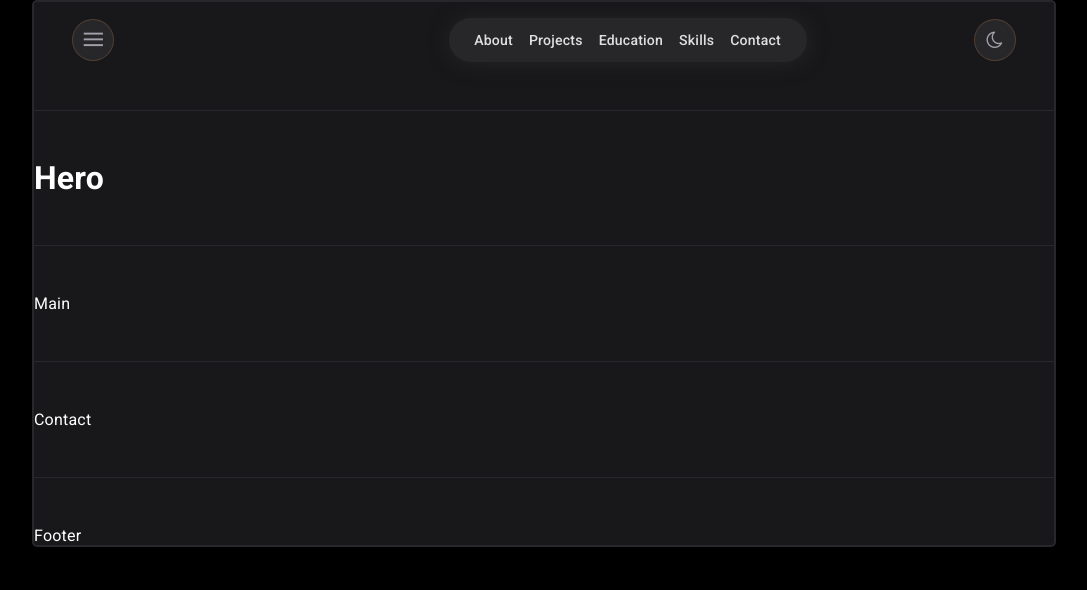
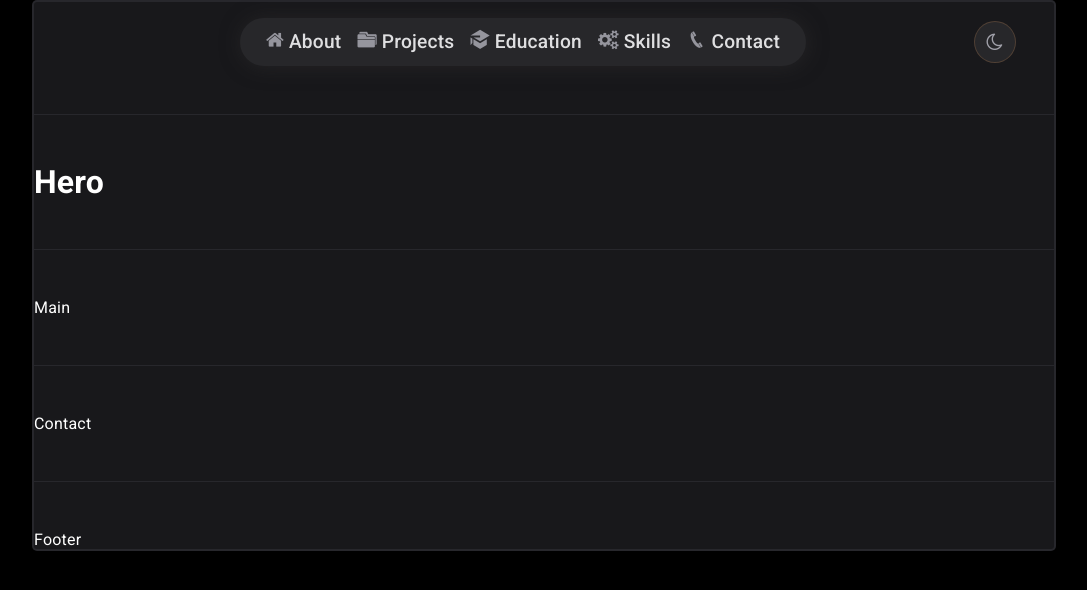
Before and after one commit to Mohamed-khaled0/My-Portfolio-ReactJS, a React (Vite) app: page / in a window 1280 px wide. Shown: the top 590 px of the page, without its empty margins (96-1183 px from the left). Built offline with nearby package versions, Linux system fonts and the light colour scheme.

Commit message:
Add icons to the header

```diff
--- a/public/style.css
+++ b/public/style.css
@@ -43,9 +43,7 @@
 .icon-home:before {
   content: "\f015";
 }
-.icon-cogs:before {
-  content: "\f085";
-}
+
 .icon-gears:before {
   content: "\f085";
 }
--- a/src/components/1-header/Header.jsx
+++ b/src/components/1-header/Header.jsx
@@ -18,19 +18,19 @@ export default function Header() {
         <nav>
           <ul className="flex">
             <li>
-              <a href="">About</a>
+              <a href=""><span className="icon-home"></span> About</a>
             </li>
             <li>
-              <a href="">Projects</a>
+              <a href=""><span className="icon-folders"></span> Projects</a>
             </li>
             <li>
-              <a href="">Education</a>
+              <a href=""><span className="icon-education"></span> Education</a>
             </li>
             <li>
-              <a href="">Skills</a>
+              <a href=""><span className="icon-gears"></span> Skills</a>
             </li>
             <li>
-              <a href="">Contact</a>
+              <a href=""><span className="icon-phone"></span> Contact</a>
             </li>
           </ul>
         </nav>
--- a/src/components/1-header/header.css
+++ b/src/components/1-header/header.css
@@ -29,9 +29,10 @@ header.flex {
   header ul li a {
     color: var(--title);
     opacity: 0.9;
-    font-size: 0.88rem;
+    font-size: 1.2rem;
     font-weight: 500;
   }
+
 
   header ul li a:hover {
     color: var(--blue);
@@ -79,6 +80,10 @@ header.flex {
     padding: 1rem 0 0.7rem 0;
   }
 
+  header ul li a span {
+    color: var(--subtitle);
+  }
+
   header .fixed ul.modal li a {
     font-size: 1rem;
   }
@@ -103,9 +108,14 @@ header.flex {
     width: 2.5rem;
     justify-content: center;
     border-radius: 50%;
+    text-align: center;
     color: var(--subtitle);
     border: 1px solid rgba(244, 165, 96, 0.2);
     transition: 0.3s;
+  }
+
+  header .icon-menu {
+    display: none;
   }
 
   header .icon-menu:hover,
@@ -113,7 +123,10 @@ header.flex {
     color: var(--title);
     border: 1px solid rgba(244, 165, 96, 0.8);
   }
-
+  header ul li a span{
+    color: var(--subtitle);
+    transition: 0.3s;
+  }
   header .icon-close {
     font-size: 1.5rem;
     color: var(--subtitle);
@@ -125,24 +138,24 @@ header.flex {
     rotate: 180deg;
   }
 
-  .menu {
-    display: none;
-  }
-
-  .icon-img{
-    width: 20px;
-    color: white !important;
-
-  }
 
   /* =================
   4- Media query (Responsive Design)
   =================== */
-  @media (max-width: 700px) {
+  @media (max-width: 650px) {
     header.flex nav {
       display: none;
     }
-    .menu {
+    header .icon-menu {
       display: block;
     }
+
+
   }
+
+  @media (max-width: 900px) {
+     header ul li a span {
+        display: none;
+     }
+
+  }
```
